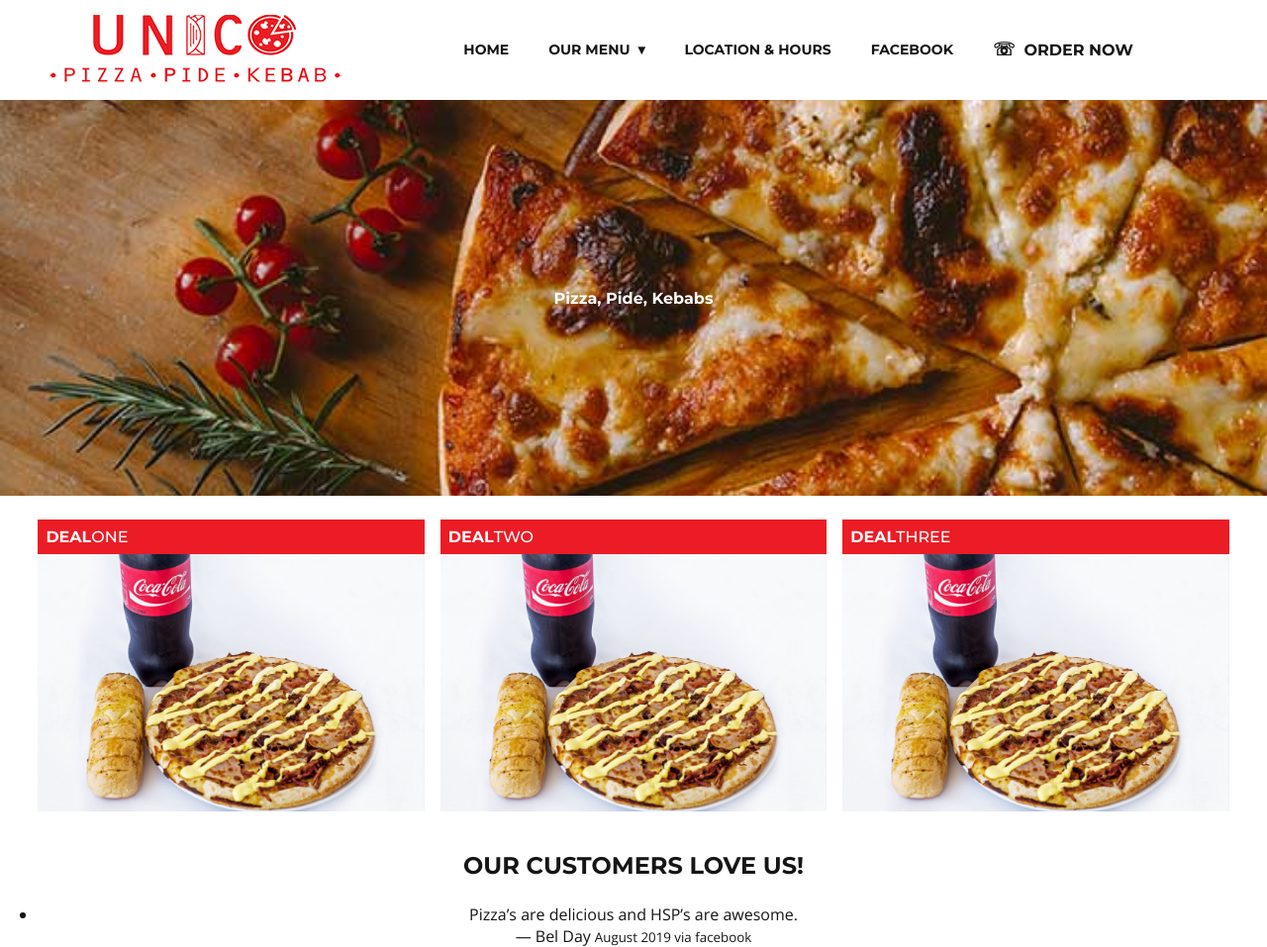
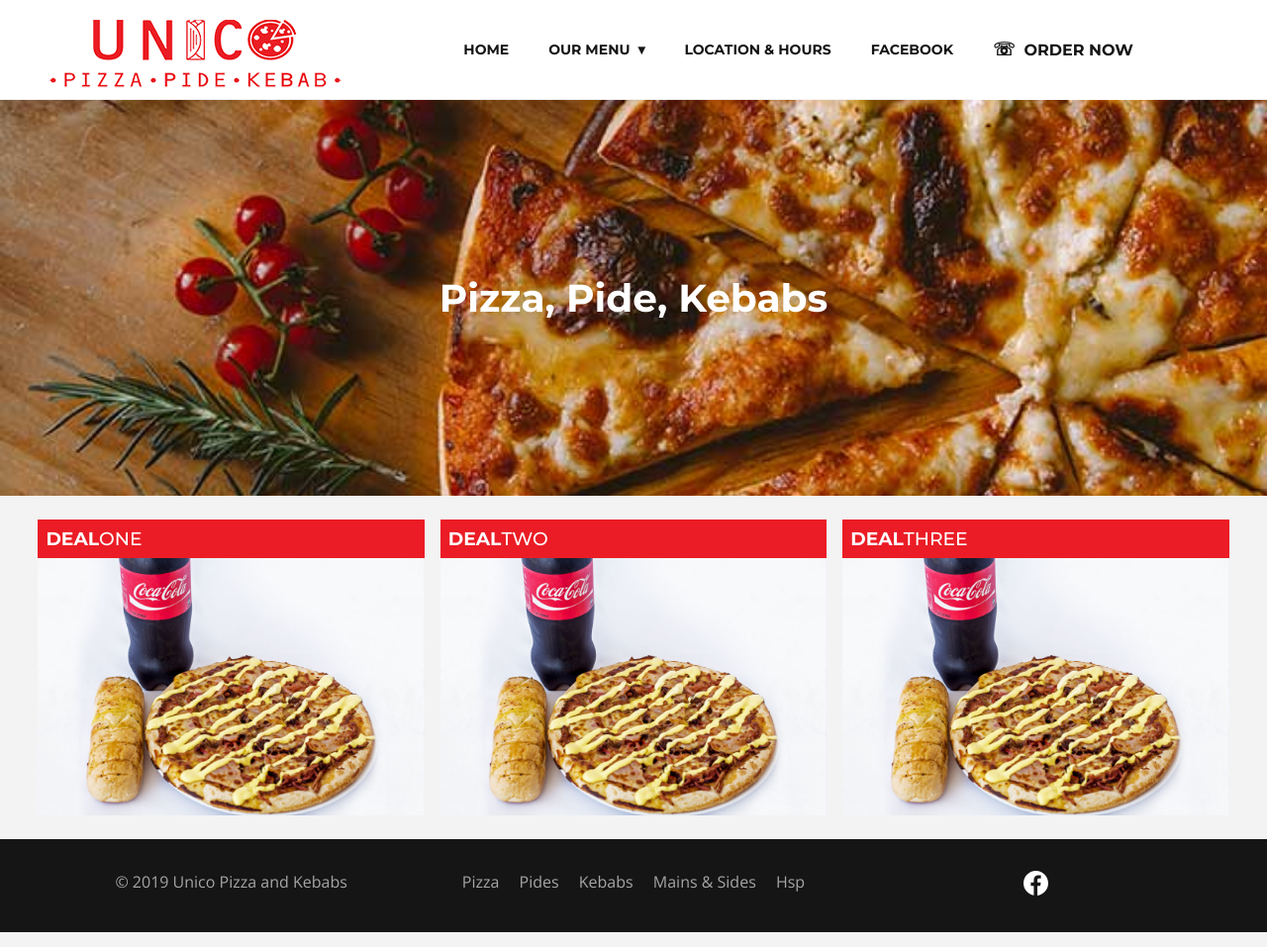
Before and after one commit to justbrown1980/UnicoPizza, a plain HTML site: page index.html in a window 1280 px wide. Shown: the whole page at 99% size. Drawn offline with nearby package versions, Linux system fonts and the light colour scheme.

Commit message:
HTML for footer

```diff
--- a/index.html
+++ b/index.html
@@ -43,7 +43,7 @@
                         <a href="/">home</a>
                     </li>
                     <li>
-                        <a href="#!">our menu</a>
+                        <a href="#">our menu</a>
                         <ul class="nav-dropdown">
                             <li>
                                 <a href="pizza.html">pizza</a>
@@ -84,8 +84,7 @@
 
 <main>
         <div class="deal">
-            <h2>Deal<span>One</span></h2>
-
+            <h3>Deal<span>One</span></h3>
             <picture>
                 <source srcset="../images/deal1.jpg" media="(min-width: 400px)">
                 <source srcset="../images/deal1.jpg" media="(min-width: 401px)">
@@ -94,7 +93,7 @@
         </div>
 
         <div class="deal">
-            <h2>Deal<span>Two</span></h2>
+            <h3>Deal<span>Two</span></h3>
             <picture>
                 <source srcset="../images/deal1.jpg" media="(min-width: 400px)">
                 <source srcset="../images/deal1.jpg" media="(min-width: 401px)">
@@ -103,7 +102,7 @@
         </div>
 
         <div class="deal">
-            <h2>Deal<span>Three</span></h2>
+            <h3>Deal<span>Three</span></h3>
             <picture>
                 <source srcset="../images/deal1.jpg" media="(min-width: 400px)">
                 <source srcset="../images/deal1.jpg" media="(min-width: 401px)">
@@ -111,19 +110,57 @@
             </picture>
         </div>
 
-        <aside class="testimonials content">
-            <h3 class="section__title">our customers love us!</h3>
+        <!-- <section class="testimonials content grid">
+            <h2 class="section__title">our customers love us!</h2>
+            <blockquote class="testimonial__item">
+                <p>Pizza’s are delicious and HSP’s are awesome!</p>
+                <cite>Bel Day<small>August 2019 via Facebook</small></cite>
+            </blockquote>
 
-            <ul class="testimonial__list">
-                <li>
-                    <p>Pizza’s are delicious and HSP’s are awesome.</p>
-                    <span>Bel Day<small>August 2019 via facebook</small></span>
-                </li>
-            </ul>
+            <blockquote class="testimonial__item">
+                <p>Pizza’s are delicious and HSP’s are awesome!</p>
+                <cite>Bel Day<small>August 2019 via Facebook</small></cite>
+            </blockquote>
 
-        </aside>
+            <blockquote class="testimonial__item">
+                <p>Pizza’s are delicious and HSP’s are awesome!</p>
+                <cite>Bel Day<small>August 2019 via Facebook</small></cite>
+            </blockquote>
+
+            <blockquote class="testimonial__item">
+                <p>Pizza’s are delicious and HSP’s are awesome!</p>
+                <cite>Bel Day<small>August 2019 via Facebook</small></cite>
+            </blockquote>
+        </section> -->
 
 </main>
+
+<footer>
+    <div>
+        <p>&copy; <script type="text/javascript">document.write(new Date().getFullYear());</script> Unico Pizza and Kebabs</p>
+        <ul>
+            <li><a href="pizza.html">pizza</a></li>
+            <li><a href="pides.html">pides</a></li>
+            <li><a href="kebabs.html">kebabs</a></li>
+            <li><a href="mains.html">mains &amp; sides</a></li>
+            <li><a href="hsp.html">hsp</a></li>
+        </ul>
+
+        <ul class="social__list">
+            <li><a href="https://www.facebook.com/unicopizzakebab"><svg version="1.1" id="Capa_1" xmlns="http://www.w3.org/2000/svg" xmlns:xlink="http://www.w3.org/1999/xlink" x="0px" y="0px"
+                viewBox="0 0 167.657 167.657" style="enable-background:new 0 0 167.657 167.657;" xml:space="preserve">
+           <g>
+               <path d="M83.829,0.349C37.532,0.349,0,37.881,0,84.178c0,41.523,30.222,75.911,69.848,82.57v-65.081H49.626
+                   v-23.42h20.222V60.978c0-20.037,12.238-30.956,30.115-30.956c8.562,0,15.92,0.638,18.056,0.919v20.944l-12.399,0.006
+                   c-9.72,0-11.594,4.618-11.594,11.397v14.947h23.193l-3.025,23.42H94.026v65.653c41.476-5.048,73.631-40.312,73.631-83.154
+                   C167.657,37.881,130.125,0.349,83.829,0.349z"/>
+           </g>
+           </svg></a></li>
+        </ul>
+
+    </div>
+
+</footer>
 
 
 
--- a/style.css
+++ b/style.css
@@ -1,43 +1,22 @@
-@import url('https://fonts.googleapis.com/css?family=Montserrat:500,700|Open+Sans:400,700&display=swap');
-
-:root{--clr-highlight:#eb1c25;
-    --clr--highlight-light:#e73a42;
-    --clr-dark-bg:#151515;
-    --clr-light-bg:#fff;
-    --clr-light-text:#ffffff;
-    --clr-dark-text:#151515;
-    --font-size:16px;
-    --ratio:1.333;
-
-    --h4:calc(var(--font-size__desktop)*var(--ratio));
-    --h3:calc(var(--h4)*var(--ratio));
-    --h2:calc(var(--h3)*var(--ratio));
-    --h1:calc(var(--h2)*var(--ratio));
-    --font-body:'Open Sans',Arial,Helvetica,sans-serif;
-    --font-nav:'Montserrat',Arial,Helvetica,sans-serif;
-    --font-heading: 'Montserrat',Arial,Helvetica,sans-serif;
-    --spacing-normal:16px;
-    --spacing-large:24px;
-    --spacing-x-large:32px}
-
+@import url(https://fonts.googleapis.com/css?family=Montserrat:500,700|Open+Sans:400,700&display=swap);
+:root{--clr-highlight:#eb1c25;--clr--highlight-light:#e73a42;--clr-dark-bg:#151515;--clr-light-bg:#fff;--clr-light-text:#ffffff;--clr-dark-text:#151515;--font-size:16px;--ratio:1.250;--h4:calc(var(--font-size)*var(--ratio));--h3:calc(var(--h4)*var(--ratio));--h2:calc(var(--h3)*var(--ratio));--h1:calc(var(--h2)*var(--ratio));--font-body:'Open Sans',Arial,Helvetica,sans-serif;--font-nav:'Montserrat',Arial,Helvetica,sans-serif;--font-heading:'Montserrat',Arial,Helvetica,sans-serif;--spacing-normal:16px;--spacing-large:24px;--spacing-x-large:32px}
 *{margin:0;padding:0;box-sizing:border-box}
 img{max-width:100%;display:block}
-body{font:400 var(--font-size) var(--font-body);background-color:var(--clr-light-bg);color:var(--clr-dark-text)}
+body{font:400 var(--font-size) var(--font-body);background-color:rgba(240,240,240,.8);color:var(--clr-dark-text)}
 a{color:var(--clr-light-text);text-decoration:none}
-h1{font-family: var(--font-heading);font-size:calc(var(--h1)*1);text-align:center;margin:0;width:100%;color:var(--clr-light-text)}
-h2{font-family: var(--font-heading);text-transform:uppercase;font-weight:600;font-size:var(--h2)}
-h2 span{font-weight:400}
-
-.section__title { grid-column: 1 / -1; font-size: 24px; text-transform: uppercase; font-family: var(--font-heading); text-align: center; margin: var(--spacing-large) 0}
-
+ul{list-style:none;margin:0;padding:0}
+h1,h2,h3,h4,h5,h6{font-family:var(--font-heading)}
+h1{font-size:var(--h1);text-align:center;color:var(--clr-light-text)}
+h2{text-transform:uppercase;font-weight:700;font-size:var(--h2);padding:var(--spacing-x-large) 0 5px 0;text-align:center;position:relative}
+h2:before{position:absolute;width:15%;border:0;border-bottom:4px solid var(--yellow3);margin:2.5em auto 2.3em}
+.section__title{grid-column:1/-1;text-transform:uppercase;font-family:var(--font-heading);text-align:center;margin:var(--spacing-large) 0}
 a[href^="tel:"]{font-size:16px;font-weight:700}
 a[href^="tel:"]:before{content:"☏  ";padding-right:.25rem;font-size:18px}
 .navigation{height:100px;background:var(--clr-light-bg)}
-.brand{position:absolute;float:left;line-height:100px;text-transform:uppercase;font-size:16px;margin-top:10px; padding-top: 5px }
-.brand a,.brand a:visited{color:var(--clr-dark-text);text-decoration:none;}
+.brand{position:absolute;float:left;line-height:100px;text-transform:uppercase;font-size:16px;margin-top:10px;padding-top:10px}
+.brand a,.brand a:visited{color:var(--clr-dark-text);text-decoration:none}
 .nav-container{max-width:90vw;margin:0 1vw}
 nav{float:right}
-nav ul{list-style:none;margin:0;padding:0}
 nav li{float:left;position:relative}
 nav a,nav a:visited{display:block;padding:0 20px;font-size:14px;line-height:100px;background:var(--clr-light-bg);color:var(--clr-dark-text);text-decoration:none;font-family:var(--font-nav);font-weight:700;text-transform:uppercase}
 nav li a:hover,nav ul li a:visited:hover{background:var(--clr--highlight-light);color:var(--clr-light-text)}
@@ -56,7 +35,7 @@ nav li ul li a{padding-left:30px}
 .nav-dropdown{position:static}
 }
 @media screen and (min-width:1240px){
-.brand {padding-left: 35px}
+.brand{padding-left:35px}
 .nav-list{display:block!important}
 }
 #nav-toggle{position:absolute;left:18px;top:22px;cursor:pointer;padding:10px 35px 16px 0rem}
@@ -68,15 +47,21 @@ nav li ul li a{padding-left:30px}
 #nav-toggle.active span:before{transform:rotate(45deg)}
 #nav-toggle.active span:after{transform:rotate(-45deg)}
 .banner{background:url(images/pizza-header2-medium.jpg) center center no-repeat;background-size:cover;object-fit:cover;width:100%;height:400px;display:grid;text-align:center;justify-content:center;align-items:center}
+section, footer{padding:var(--spacing-x-large) 0}
+[class*=deal]{background-color:rgba(216,216,216,.8);margin:var(--spacing-large) 0}
+[class*=deal] h3{background-color:var(--clr-highlight);color:var(--clr-light-text);text-transform:uppercase;padding:8px}
+[class*=deal] h3 span{font-weight:400}
+footer {background-color: var(--clr-dark-bg); color: var(--clr-light-text)}
+footer, footer a {text-align: center; color:#a5a5a5}
+footer a:hover {color: var(--clr-highlight)}
+footer li {display: inline-block; margin: 0 8px; text-transform: capitalize}
+footer svg {width: 25px; height: 25px; fill: #fff;}
+footer svg:hover {fill: var(--clr-highlight)}
 
-[class*="deal"] h2{background-color:var(--clr-highlight);color:var(--clr-light-text);padding:8px}
-.testimonial__list li { text-align: center;}
-.testimonial__list li span:before {content: '—'; display: inline-block; margin-right: 4px}
-.testimonial__list li small {margin-left: 4px;}
 
 @media screen and (min-width:800px){
-main{display:grid;grid-template-columns:repeat(6,1fr);grid-template-rows:1fr;gap:1rem;margin:3vh 3vw 0 3vw}
-.content{grid-column:1 / -1}
-[class*="deal"]{grid-column:span 2;background-color:rgba(216,216,216,.8)}
-
+.grid,main, footer div {display:grid;grid-template-columns:repeat(6,1fr);grid-template-rows:1fr;gap:1rem;margin:0 3vw}
+.content{grid-column:1/-1}
+[class*=deal]{grid-column:span 2}
+footer ul, footer p {grid-column: span 2;}
 }
```
Also changed, not shown: images/facebook-icon.svg (added).
